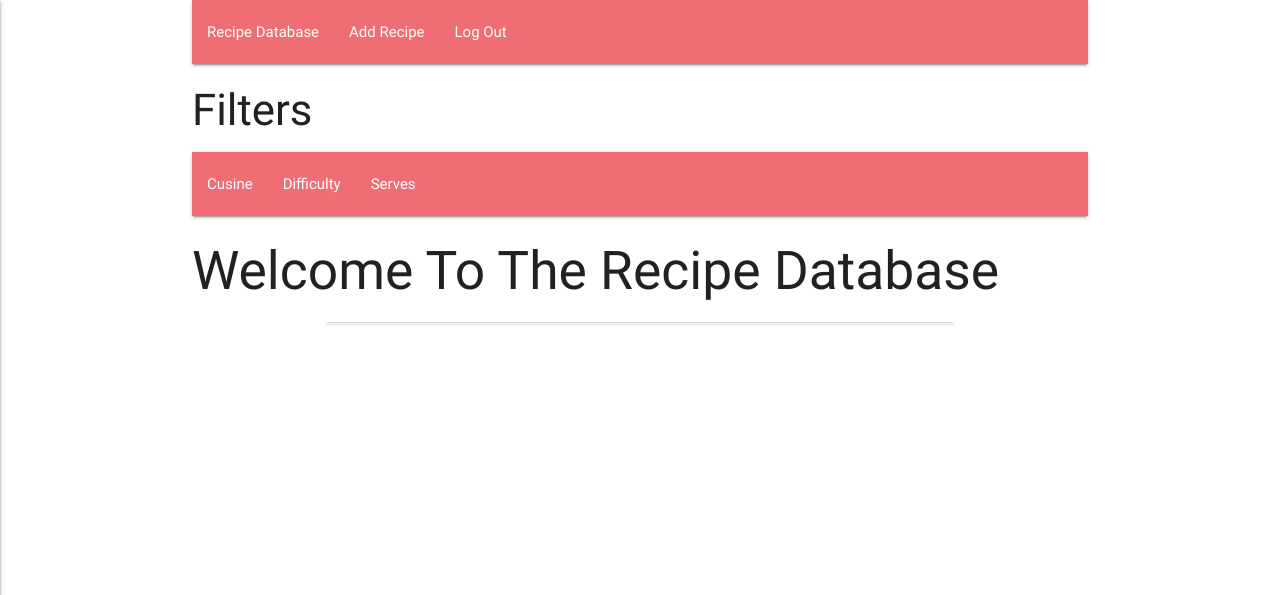
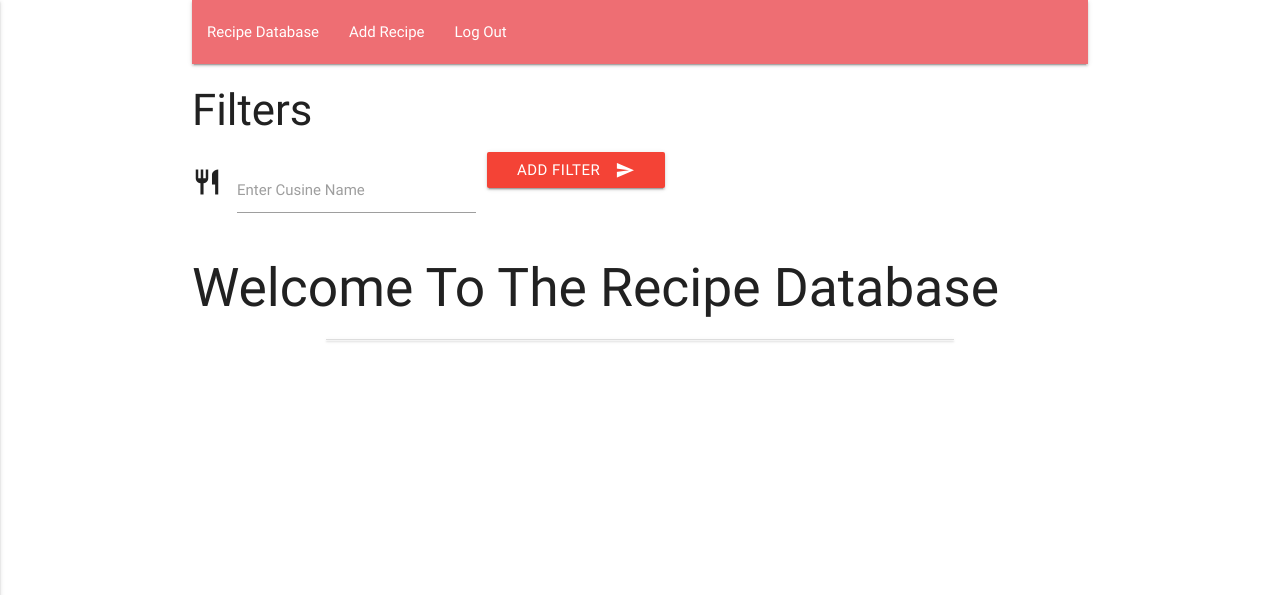
Before and after one commit to Code-Institute-Submissions/recipe_database, a Flask app: page /loggedin in a window 1280 px wide. Shown: the top 595 px of the page. Run offline with Flask 2, Linux system fonts and the light colour scheme; some libraries are stand-ins or nearby versions.

Commit message:
added comments to all working function across all files

```diff
--- a/app.py
+++ b/app.py
@@ -8,50 +8,73 @@ app.config["MONGO_DBNAME"] = 'recipe_database'
 app.config["MONGO_URI"] = 'mongodb://admin:Tottenham18@ds151282.mlab.com:51282/recipe_database'
 
 mongo = PyMongo(app)
-
+'''
+the backend for the username sign up page, the username will be added to users.txt
+then redirect to the page which displays all the recipes
+'''
 @app.route('/', methods=["GET", "POST"])
 def index():
     if request .method == "POST":
         with open("data/users.txt", "a") as user_list:
             user_list.write(request.form["username"] + "/n")
-        return redirect(url_for('loggedin'))
+        return redirect(url_for('get_recipes'))
     return render_template("index.html")
 
+@app.route('/filter ,methods=["POST"]')
+def filter():
+    if request.method == "POST":
+        mongo.db.recipes.find({'cusine_name' : 'Chinese' })
+    return redirect(url_for('get_recipes'))
+'''
+simple app route to render the main page
+'''
 @app.route('/loggedin')
 def loggedin():
-
-
-
     return render_template('loggedin.html')
-
+'''
+a simple logout feature when the user clicks on logout they will be redirect to the
+page to chose their username
+'''
 @app.route('/logout')
 def logout():
     return redirect(url_for('index'))
-
-@app.route('/get_recipes')
+'''
+this feature fetches all the recipes stored in my mongo database on mlabs
+'''
+@app.route('/get_recipes, methods=["POST"]')
 def get_recipes():
     return render_template("loggedin.html",
     recipes=mongo.db.recipes.find())
-
+'''
+backend code which will help to find cusine and difficulty from the database
+'''
 @app.route('/add_recipe')
 def add_recipe():
     return render_template('add_recipe.html',
     cusine=mongo.db.cusine.find(),
     difficulty=mongo.db.difficulty.find())
 
+'''
+ this function send the data entered by the user to the database on mlab
+'''
 @app.route('/insert_recipe', methods=['POST'])
 def insert_recipe():
     recipes = mongo.db.recipes
     recipes.insert_one(request.form.to_dict())
     return redirect(url_for('get_recipes'))
-
+'''
+it will fetch the id for what recipe the user has decided to edit and add the existing data
+to the fields in the form
+'''
 @app.route('/edit_recipe/<recipe_id>')
 def edit_recipe(recipe_id):
     the_recipe = mongo.db.recipes.find_one({"_id" : ObjectId(recipe_id)})
     all_cusines = mongo.db.cusine.find()
     all_difficulties = mongo.db.difficulty.find()
     return render_template('edit_recipe.html', index=the_recipe, cusine=all_cusines, difficulty=all_difficulties)
-
+'''
+this will post the updated changes made by the user and make the changes in mlab
+'''
 @app.route('/update_recipe/<recipe_id>, methods=["POST"]')
 def update_recipe(recipe_id):
     recipes = mongo.db.recipes
@@ -66,7 +89,9 @@ def update_recipe(recipe_id):
         'instructions_details':request.form.get['instructions_details']
     })
     return redirect(url_for('get_recipes'))
-
+'''
+this function simplys deletes the chosen recipe from the database via the id
+'''
 @app.route('/delete_recipe/<recipe_id>')
 def delete_recipe(recipe_id):
     mongo.db.recipes.remove({'_id':ObjectId(recipe_id)})
--- a/templates/base.html
+++ b/templates/base.html
@@ -5,11 +5,13 @@
     <meta name="viewport" content="width=device-width, initial-scale=1.0">
     <meta http-equiv="X-UA-Compatible" content="ie=edge">
     <title>Document</title>
+    <!--link tags for my style sheet and to materialize which helps to style and add function to my page -->
     <link href="https://fonts.googleapis.com/icon?family=Material+Icons" rel="stylesheet">
     <link rel="stylesheet" href="https://cdnjs.cloudflare.com/ajax/libs/materialize/0.100.2/css/materialize.min.css">
     <link rel="stylesheet" href="/static/css/styles.css" type="text/css" />
 </head>
 <body>
+    <!--my nav bar which also works on mobile by collapsing the nav bar into a button -->
     <div class="container">
         <header>
        <nav>
@@ -37,7 +39,7 @@
     {% endblock %}
     </div>
 
-
+    <!--script tags to help certain functions run such as the nav bar collapsing for mobile -->
     <script src="https://cdnjs.cloudflare.com/ajax/libs/jquery/3.2.1/jquery.min.js"></script>
     <script src="https://cdnjs.cloudflare.com/ajax/libs/materialize/0.100.2/js/materialize.min.js"></script>
     <script type="text/javascript">
--- a/templates/edit_recipe.html
+++ b/templates/edit_recipe.html
@@ -1,7 +1,8 @@
 {% extends 'base.html' %}
 {% block content %}
     <h1>Edit This Recipe</h1>
-
+    <!--used a seperate page to edit recipes because in the form i added extra code which fetches
+    the existing data for the fields for that selected recipe to edit-->
     <div class="row">
         <form action="{{ url_for('insert_recipe') }}" method="POST" class="col s12">
           <div class="row">
--- a/templates/loggedin.html
+++ b/templates/loggedin.html
@@ -2,22 +2,18 @@
 {% block content %}
 <h3>Filters</h3>
 <div class="filterbar">
-        <nav>
-            <div>
-                <a href="#" data-activates="mobile-demo1" class="button-collapse"><i class="material-icons">menu</i></a>
-                <ul id="nav-mobile" class="left hide-on-med-and-down">
-                    <li><a href="">Cusine</a></li>
-                    <li><a href="">Difficulty </a></li>
-                    <li><a href="">Serves</a></li>
-                </ul>
-                <ul class="side-nav" id="mobile-demo1">
-                    <li><a href="">Cusine</a></li>
-                    <li><a href="">Difficulty</a></li>
-                    <li><a href="">Serves</a></li>
-                </ul>
+   <form action="{{ url_for('filter') }}" method="POST" class="col s12">
+          <div class="row">
+            <div class="input-field col s4">
+              <i class="material-icons prefix">restaurant</i>
+              <input id="cusine_name" name="cusine_name" type="text" class="validate">
+              <label for="icon_prefix">Enter Cusine Name</label>
             </div>
-        </nav>
-    </div>
+        <button class="btn waves-effect waves-light red" type="submit" name="action">Add Filter
+                <i class="material-icons right">send</i>
+        </button>
+   </form>
+</div>
     <h2>Welcome To The Recipe Database</h2>
     <div class="container">
 
@@ -45,5 +41,12 @@
         {% endfor %}
     </ul>
     </div>
+    <div class="row">
+        {% if any_cuisines %}
+        <a href="{{ url_for('add_task') }}" class="waves-effect waves-light btn">
+            <i class="material-icons right">playlist_add</i>Add Task
+        </a>
+        {% endif %}
+    </div>
 
 {% endblock%}
```
Also changed, not shown: templates/index.html (+6 -2 lines).
